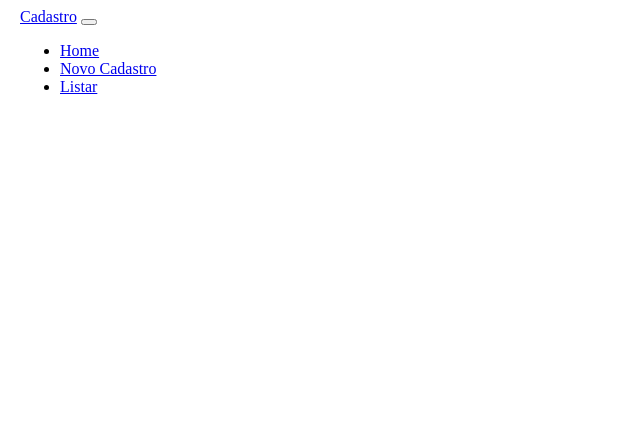
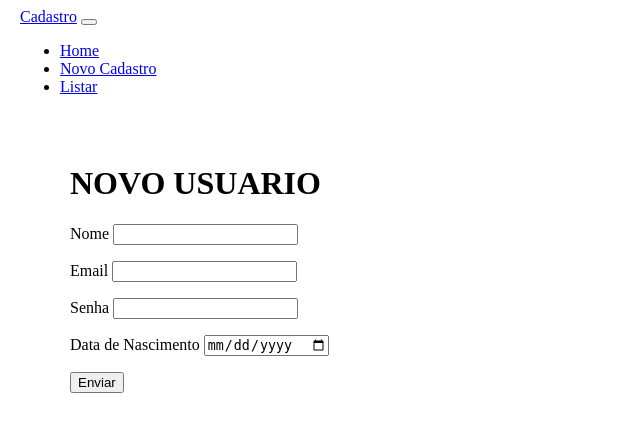
Before and after one commit to SamuelManhique/PhpCrudProjectbootstrap-, a PHP site: page /?page=novo in a window 1280 px wide. Shown: the top 432 px of the page, without its empty margins (0-640 px from the left). Run offline with PHP 8.4, Linux system fonts and the light colour scheme.

Commit message:
3st commit

```diff
--- /dev/null
+++ b/conexao.php
@@ -0,0 +1,7 @@
+<?php
+define('HOST', 'localhost');
+define('USER', 'root');
+define('PASS', '');
+define('BASE', 'cadastro');
+
+$conn = new MySQLi(HOST, USER, PASS, BASE);
--- a/index.php
+++ b/index.php
@@ -22,16 +22,38 @@
                         <a class="nav-link active" aria-current="page" href="index.php">Home</a>
                     </li>
                     <li class="nav-item">
-                        <a class="nav-link" href="novoUsuario.php">Novo Cadastro</a>
+                        <a class="nav-link" href="?page=novo">Novo Cadastro</a>
                     </li>
                     <li class="nav-item">
-                        <a class="nav-link" href="lista.php">Listar</a>
+                        <a class="nav-link" href="?page=listar">Listar</a>
                     </li>
                 </ul>
             </div>
         </div>
     </nav>
 
+    <div class="container">
+        <div class="row">
+            <div class="col mt-5">
+                <?php
+                include('conexao.php');
+                switch (@$_REQUEST['page']) {
+                    case 'novo':
+                        include('novoUsuario.php');
+                        break;
+                    case 'listar':
+                        include('lista.php');
+                        break;
+                    case 'salvar':
+                        include('salvar.php');
+                    default:
+                        echo ("OLa MUNDO!!");
+                }
+                ?>
+            </div>
+        </div>
+    </div>
+
     <script src="js/bootstrap.bundle.js"></script>
 </body>
 
--- a/lista.php
+++ b/lista.php
@@ -0,0 +1 @@
+<h1>LISTAR USUARIOS</h1>
--- a/novoUsuario.php
+++ b/novoUsuario.php
@@ -0,0 +1,27 @@
+<h1>NOVO USUARIO</h1>
+
+<form action="?page=salvar" method="POST">
+    <div class="mb-3">
+        <label>Nome</label>
+        <input type="text" name="nome" class="form-control">
+    </div>
+
+    <div class="mb-3">
+        <label>Email</label>
+        <input type="email" name="email" class="form-control">
+    </div>
+
+    <div class="mb-3">
+        <label>Senha</label>
+        <input type="password" name="senha" class="senha">
+    </div>
+
+    <div class="mb-3">
+        <label>Data de Nascimento</label>
+        <input type="date" name="dataNascimento" class="form-control">
+    </div>
+
+    <div class="mb-3">
+        <button type="submit" class="btn btn-primary">Enviar</button>
+    </div>
+</form>
```
Also changed, not shown: salvar.php (added, +16 -0 lines).
